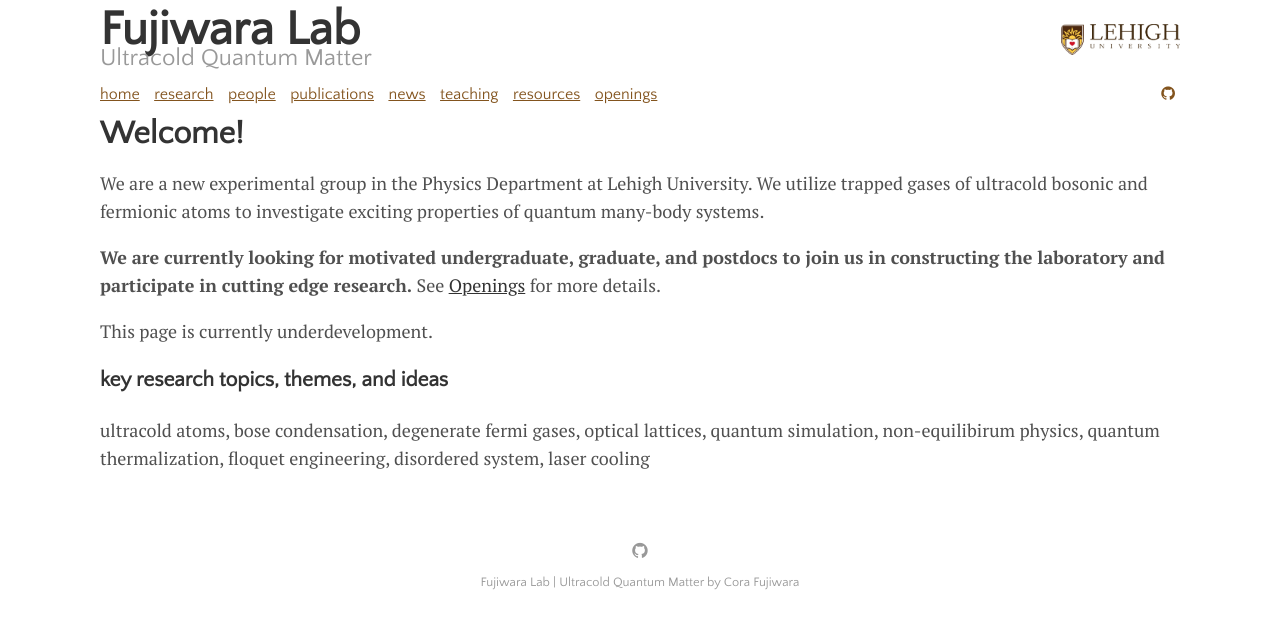
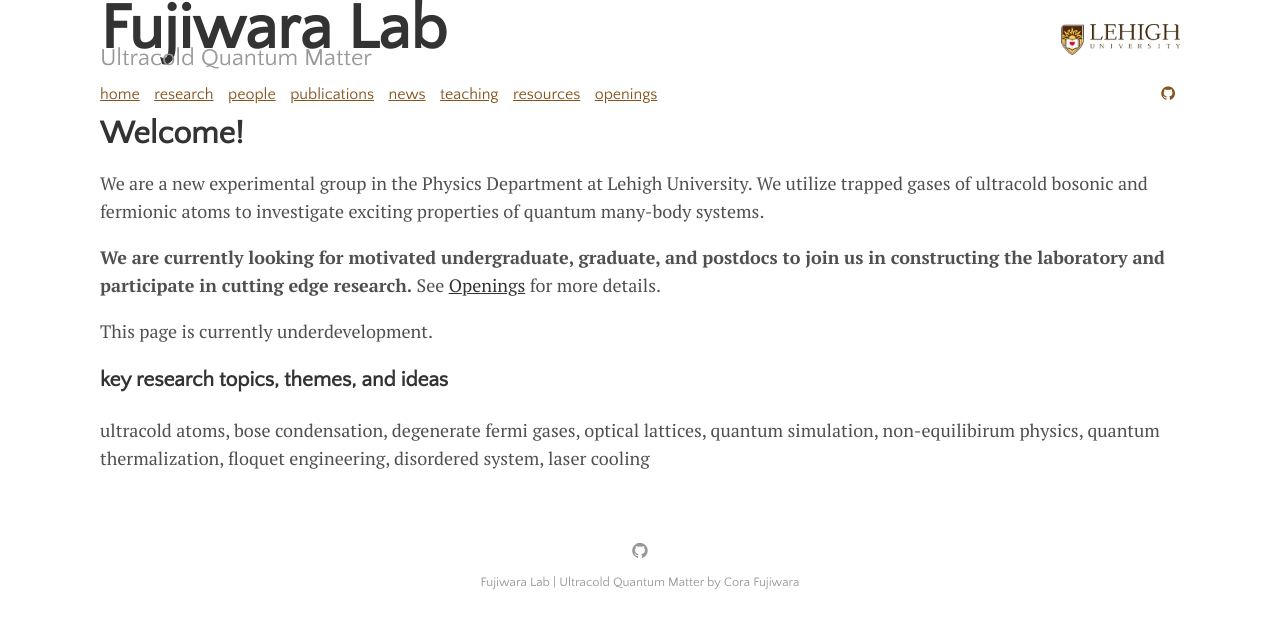
Before and after one commit to fujiwara-quantum-lab/fujiwara-quantum-lab.github.io, a Jekyll site: the page built from index.md, in a window 1280 px wide. Shown: the top 629 px of the page. Built offline with Jekyll 4.4.1, drawn with Linux system fonts in a browser that asks for light colours; the list of posts is cut into pages by our own code.

Commit message:
Update _default.scss

```diff
--- a/_sass/_default.scss
+++ b/_sass/_default.scss
@@ -28,10 +28,14 @@
 .menu {
   padding-top: 0.5rem;
   display: block;
+  color : $lehigh-brown-80;
+
 }
 
 .menu-content {
   float: left;
+    color : $lehigh-brown-80;
+
 }
 
 .menu-content a {
@@ -42,6 +46,8 @@
 
 .social-icons {
   float: right;
+  color : $lehigh-brown-80;
+
 }
 
 .social-icons a {
@@ -114,7 +120,7 @@
 }
 
 .lab-title {
-  font-size: 3rem;
+  font-size: 4rem;
   font-weight: bold;
   text-decoration: none;
   color: $dark-gray-color;
```
